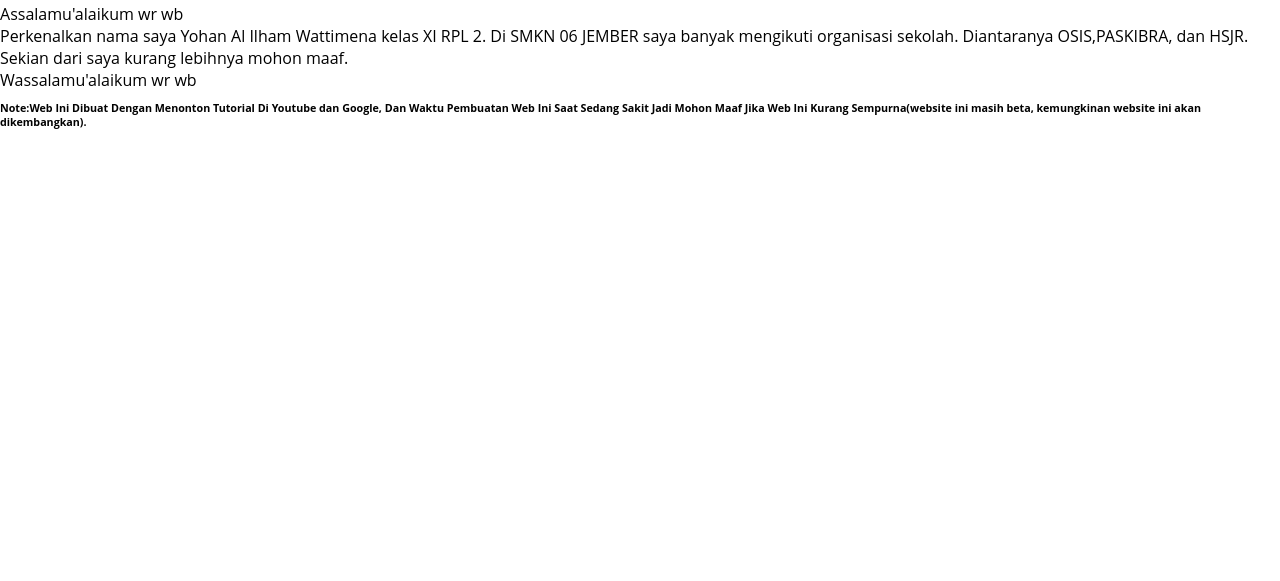
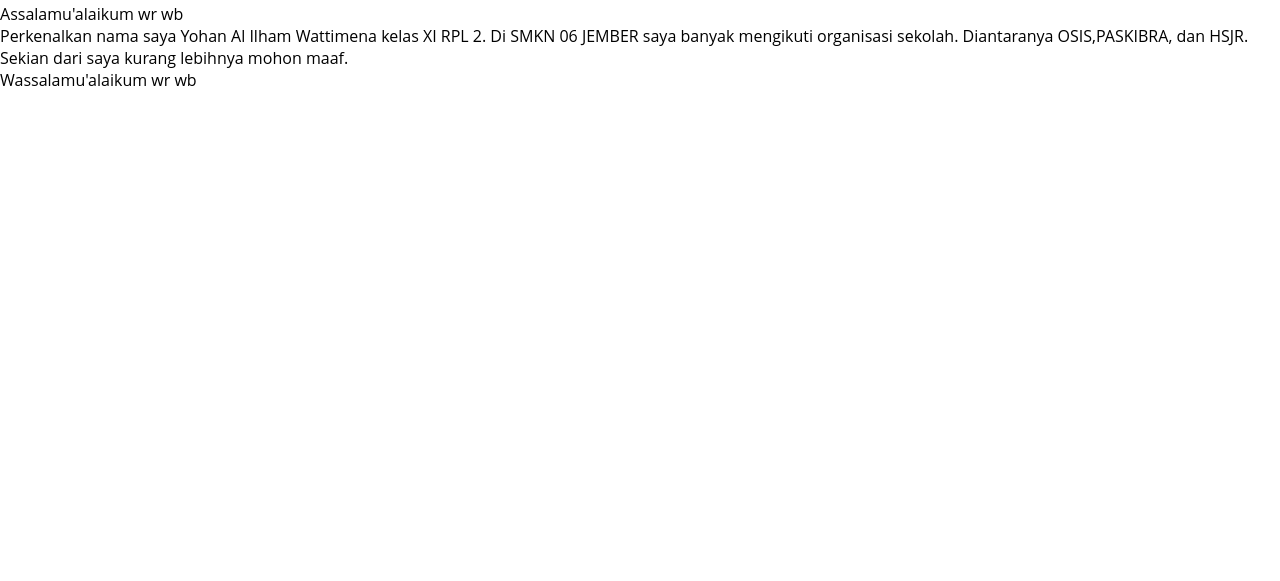
Before and after one commit to Yoh890/Yoh890.github.io, a plain HTML site: page about.html in a window 1280 px wide. Shown: the part 219-800 px from the top of the page. Drawn offline with Linux system fonts and the light colour scheme.

Commit message:
Update about.html

```diff
--- a/about.html
+++ b/about.html
@@ -25,7 +25,6 @@
 				<p> Assalamu'alaikum wr wb</p>
 				<p>Perkenalkan  nama saya Yohan Al Ilham Wattimena kelas XI RPL 2. Di SMKN 06 JEMBER saya banyak mengikuti organisasi sekolah. Diantaranya OSIS,PASKIBRA, dan HSJR. Sekian dari saya kurang lebihnya mohon maaf.</p>
 				<p>Wassalamu'alaikum wr wb</p>
-				<h6>Note:Web Ini Dibuat Dengan Menonton Tutorial Di Youtube dan Google, Dan Waktu Pembuatan Web Ini Saat Sedang Sakit Jadi Mohon Maaf Jika Web Ini Kurang Sempurna(website ini masih beta, kemungkinan website ini akan dikembangkan).</h6>
 			</div>
 </body>
 </html>
```
